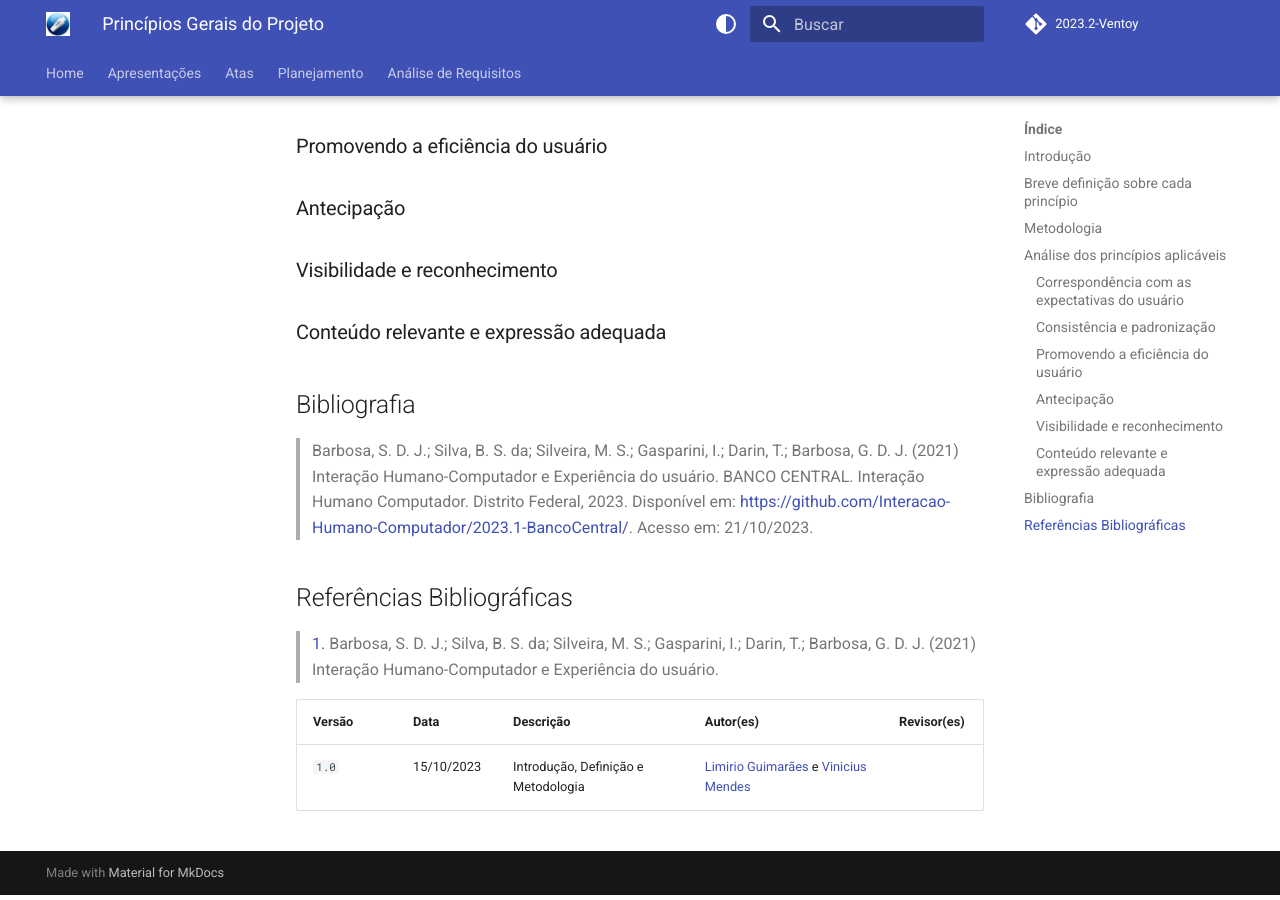
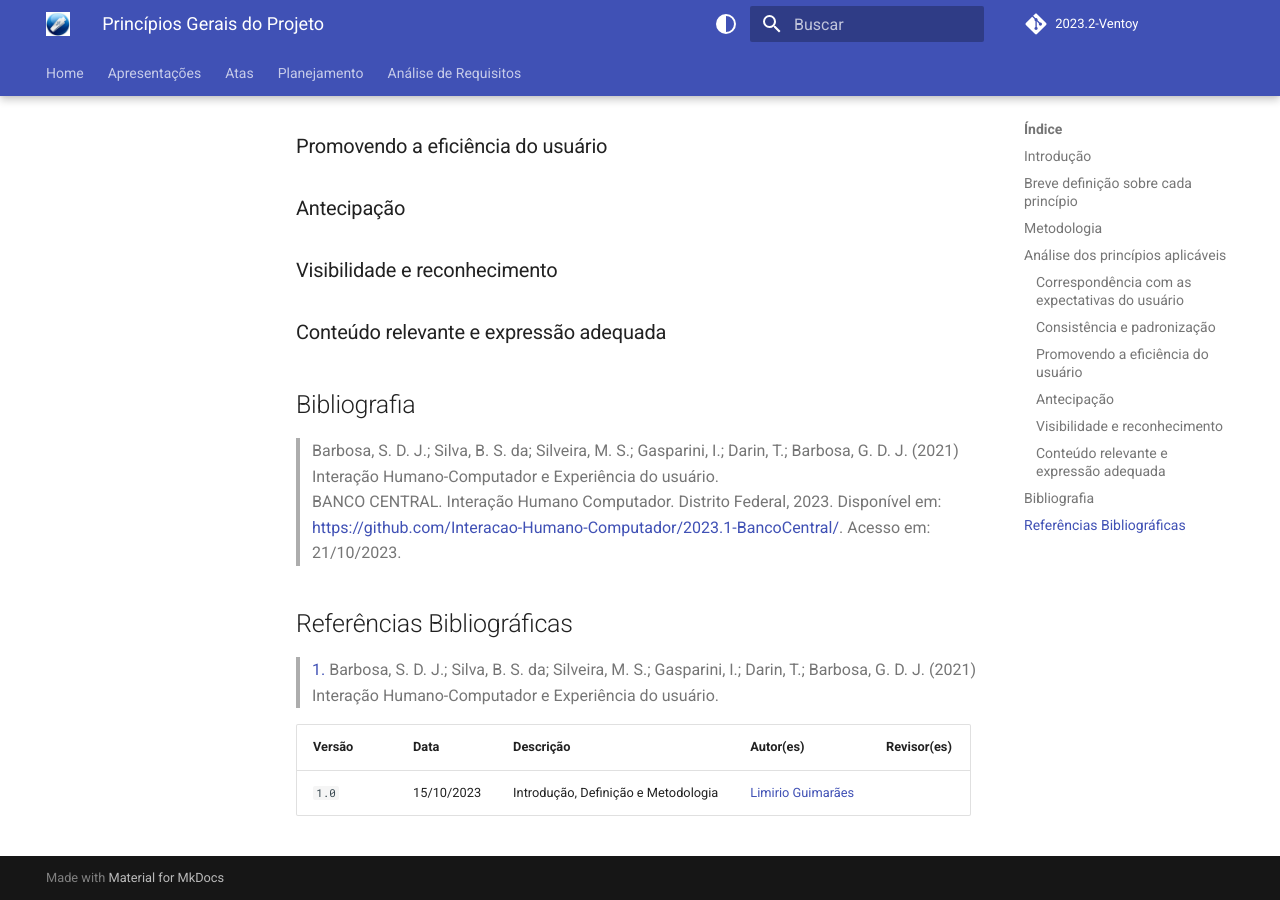
Before and after one commit to Interacao-Humano-Computador/2023.2-Ventoy, an MkDocs documentation site: the page built from docs/AnaliseDeRequisitos/principiosGerais.md, in a window 1280 px wide and 900 px high, scrolled down 2413 px. Built offline with MkDocs 1.6.1 and Material for MkDocs 9.7.7, drawn with Linux system fonts in a browser that asks for light colours; comment, search, counter and statistics services are not loaded.

Commit message:
correcoes textuais

```diff
--- a/docs/AnaliseDeRequisitos/principiosGerais.md
+++ b/docs/AnaliseDeRequisitos/principiosGerais.md
@@ -36,7 +36,7 @@ O grupo realizou uma análise do site do Ventoy. O objetivo da análise foi iden
 
 ## Bibliografia
 
-> Barbosa, S. D. J.; Silva, B. S. da; Silveira, M. S.; Gasparini, I.; Darin, T.; Barbosa, G. D. J. (2021) Interação Humano-Computador e Experiência do usuário.
+> Barbosa, S. D. J.; Silva, B. S. da; Silveira, M. S.; Gasparini, I.; Darin, T.; Barbosa, G. D. J. (2021) Interação Humano-Computador e Experiência do usuário. <br/>
 > BANCO CENTRAL. Interação Humano Computador. Distrito Federal, 2023. Disponível em: <https://github.com/Interacao-Humano-Computador/2023.1-BancoCentral/>. Acesso em: 21/10/2023.
 
 
@@ -46,4 +46,4 @@ O grupo realizou uma análise do site do Ventoy. O objetivo da análise foi iden
 
 Versão  | Data | Descrição | Autor(es) | Revisor(es)
 ---------- | -----  | ------ | ---------- | ----------
- `1.0` | 15/10/2023 | Introdução, Definição e Metodologia |[Limirio Guimarães](https://github.com/LimirioGuimaraes) e [Vinicius Mendes](https://github.com/yabamiah) | |
+ `1.0` | 15/10/2023 | Introdução, Definição e Metodologia |[Limirio Guimarães](https://github.com/LimirioGuimaraes) | |
```
